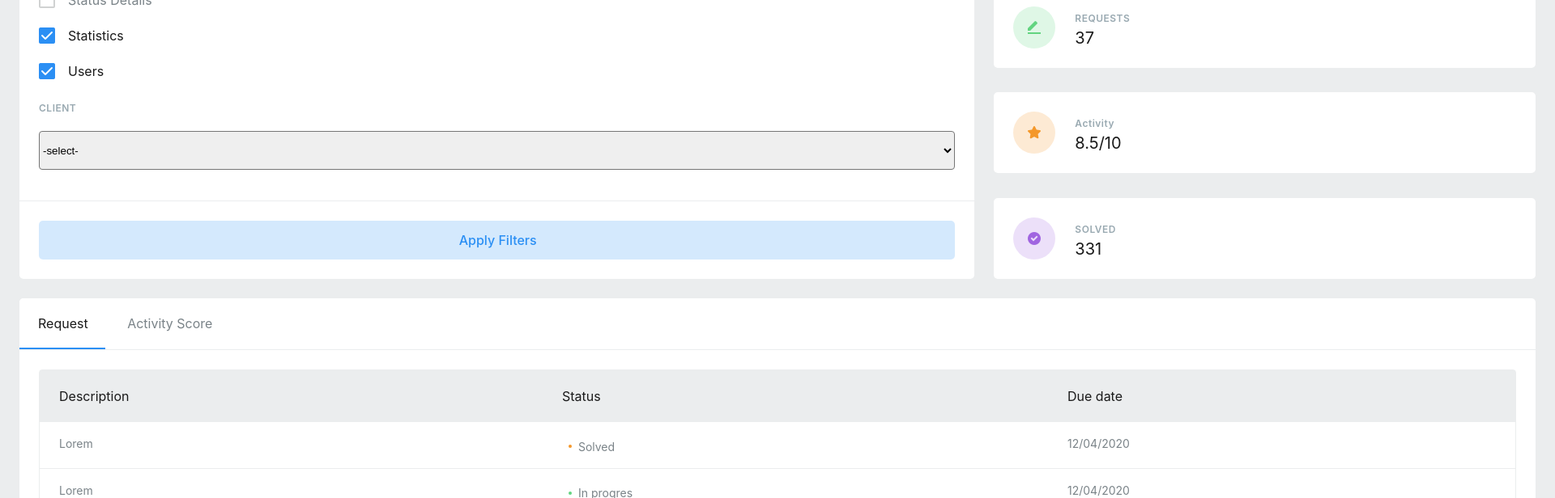
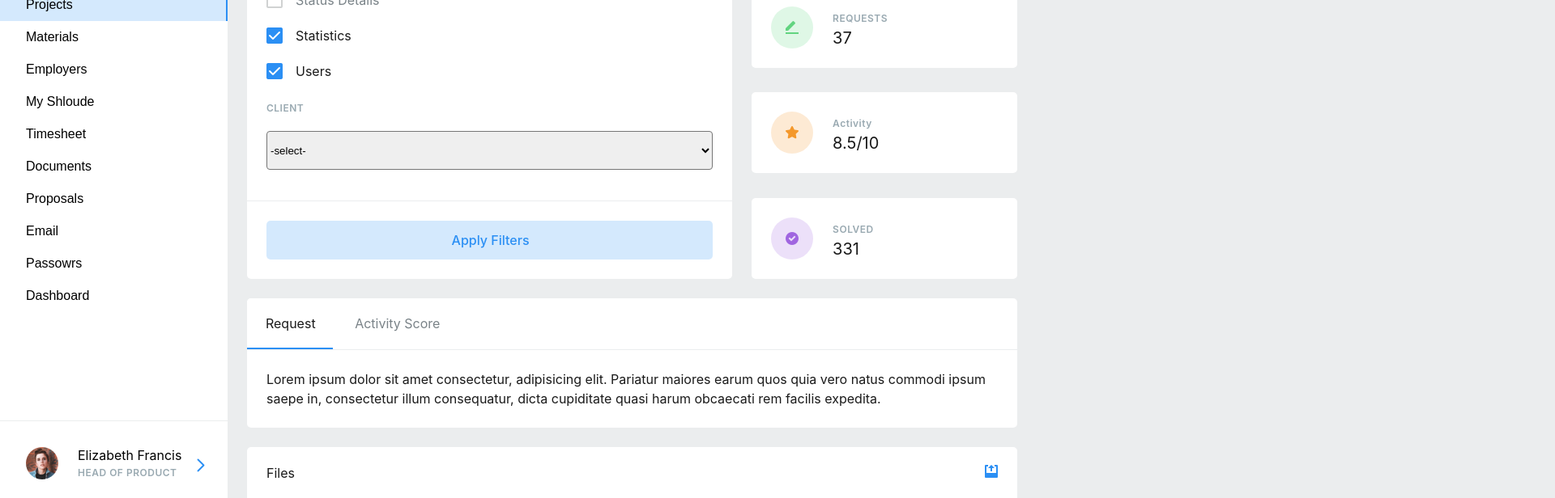
Before and after one commit to PiotrRusiowski/recruitmentTask, a website built with webpack: page index.html in a window 1280 px wide. Both pictures are taken after a click on the button "Request". Shown: the part 411-1027 px from the top of the page at 81% size, 1920 px wide, since content can reach past the window. Built offline with nearby package versions, Linux system fonts and the light colour scheme; a web font is replaced by a local one.

Commit message:
menu aside added

```diff
--- a/index.html
+++ b/index.html
@@ -93,8 +93,10 @@
 
 
       <div class="desktop">
-        <div>
-          <div class="row">
+
+
+        <div class="row ">
+
           <div class="card card-filters">
             <div class="card-header">
               Filters
@@ -136,6 +138,8 @@
               <button class="btn btn-card btn-primary">Apply Filters</button>
             </div>
           </div>
+
+
           <div class="cards">
             <div class="card card-body">
               <div class="card-circle">
@@ -174,8 +178,11 @@
               </div>
             </div>
           </div>
+
         </div>
-          <div class="card content1">
+
+
+        <div class="card tab">
           <div class="table-card">
             <button class="btn tabele-btn table-btn-active ">Request </button>
             <button class="btn tabele-btn  ">Activity Score</button>
@@ -183,12 +190,17 @@
           <div class="card-body">
 
             <div>
+              <div class="lorem none">Lorem ipsum dolor sit amet consectetur, adipisicing elit. Pariatur maiores earum
+                quos
+                quia vero natus commodi ipsum saepe in, consectetur illum consequatur, dicta cupiditate quasi harum
+                obcaecati rem facilis expedita.</div>
+              <div class="table">
 
-                <div class="table">
                 <div class='theader'>
                   <div class='table_header'>Description</div>
                   <div class='table_header'>Status</div>
                   <div class='table_header'>Due date</div>
+
                 </div>
 
                 <div class='table_row'>
@@ -244,7 +256,8 @@
             </div>
           </div>
         </div>
-        </div>
+
+        <div class=" card-files ">
           <div class="card">
             <div class="card-header">
               <p>Files</p>
@@ -252,7 +265,7 @@
             </div>
             <div class="card-body">
               <p class="mutte">RECENTLY ADDED</p>
-            <div class="card-files">
+              <div class="files">
                 <div class="rectangle red-light">
                   <div class="div-img"><img src="./styles/img/rectangle/red — kopia.png" alt="printer">
                   </div>
@@ -274,6 +287,8 @@
               </div>
             </div>
           </div>
+        </div>
+
         <div class="card ">
           <div class="card-body card-widget">
             <h1>Upgrade your plan</h1>
@@ -292,6 +307,7 @@
             <p>Add New Widget</p>
           </div>
         </div>
+
       </div>
     </section>
   </div>
--- a/main.js
+++ b/main.js
@@ -1,8 +1,22 @@
-const hamburger = document.querySelector('.hamburger')
-const menu = document.querySelector('.menu')
-const desktop = document.querySelector('.desktop')
+const hamburger = document.querySelector('.hamburger');
+const menu = document.querySelector('.menu');
+const container = document.querySelector('.container');
+const lorem = document.querySelector('.lorem');
+const table = document.querySelector('.table');
+const tableBtns = document.querySelectorAll('.tabele-btn');
+
+
+const show = () => {
+    lorem.classList.toggle("none");
+    table.classList.toggle("none");
+
+}
 const add = () => {
-    menu.classList.toggle("aside")
-    desktop.classList.toggle("opacity")
-}
+    menu.classList.toggle("aside");
+    container.classList.toggle("opacity");
+};
+
+tableBtns.forEach(btn => {
+    btn.addEventListener('click', show);
+});
 hamburger.addEventListener('click', add);
--- a/styles/components/cards.scss
+++ b/styles/components/cards.scss
@@ -84,7 +84,7 @@
     }
 }
 
-.card-files {
+.files {
     display: flex;
 }
 
--- a/styles/components/tabele.scss
+++ b/styles/components/tabele.scss
@@ -4,10 +4,23 @@
     display: table;
     text-align: center;
     width: 100%;
-
     border: solid 1px #ebedee;
     border-radius: 4px;
+    transition: 0.5s linear;
 
+
+
+}
+
+.overflow {
+    overflow-x: auto;
+    white-space: nowrap;
+}
+
+
+.none {
+    display: none;
+    transition: 0.5s linear
 }
 
 .theader {
--- a/styles/desktop.scss
+++ b/styles/desktop.scss
@@ -1,40 +1,58 @@
 @media (min-width: 769px) {
     body {
         display: flex;
-        width: 1920px;
+
     }
-
 
     .app {
         width: 100%;
     }
 
-    .opacity {
-        opacity: 0.2;
+    .menu {
+        display: block;
+        position: static;
     }
 
-    // .menu {
+    // .row {
     //     display: block;
     // }
 
-
-
-    // .desktop {
-    //     display: grid;
-
-    //     grid-template-columns: 1fr 1fr 1fr;
-    //     grid-template-rows: 1fr 1fr 1fr;
+    // .card-filters {
+    //     float: left;
+    //     width: 30%;
     // }
 
-
-    // .row1 {
-    //     grid-row: 1 / 2;
-    //     grid-column: 1 / 4;
-
+    // .cards {
+    //     flex-direction: row;
     // }
 
-    // .content1 {
-    //     grid-row: 2 / 4;
-    //     grid-column: 1 / 2;
+    // .tab {
+    //     float: left;
+    //     width: 67%;
+    //     margin-left: 10px;
+    // }
+
+    // .card-files {
+    //     width: 30%
+    // }
+
+    // .grid-1 {
+    //     display: grid;
+    //     grid-template-columns: 1fr 1fr 1fr 1fr;
+    //     grid-template-rows: 1fr 1fr 1fr 1fr;
+    // }
+
+    // .cards {
+    //     flex-direction: row;
+    // }
+
+    // .content-1 {
+    //     grid-row: 1 / 6;
+    //     grid-column: 1/3;
+    // }
+
+    // .content-2 {
+    //     grid-row: 1;
+    //     grid-column: 3/8
     // }
 }
--- a/styles/theme.scss
+++ b/styles/theme.scss
@@ -96,7 +96,7 @@ select {
 
 .container {
     margin: 24px;
-
+    transition: 0.5s linear
 }
 
 
@@ -182,4 +182,5 @@ select {
 
 .opacity {
     opacity: 0.2;
+    transition: 0.5s linear
 }
```
Also changed, not shown: dist/bundle.js, dist/global.css, 2 other files. Lines whose indentation alone changed are shown as unchanged.
